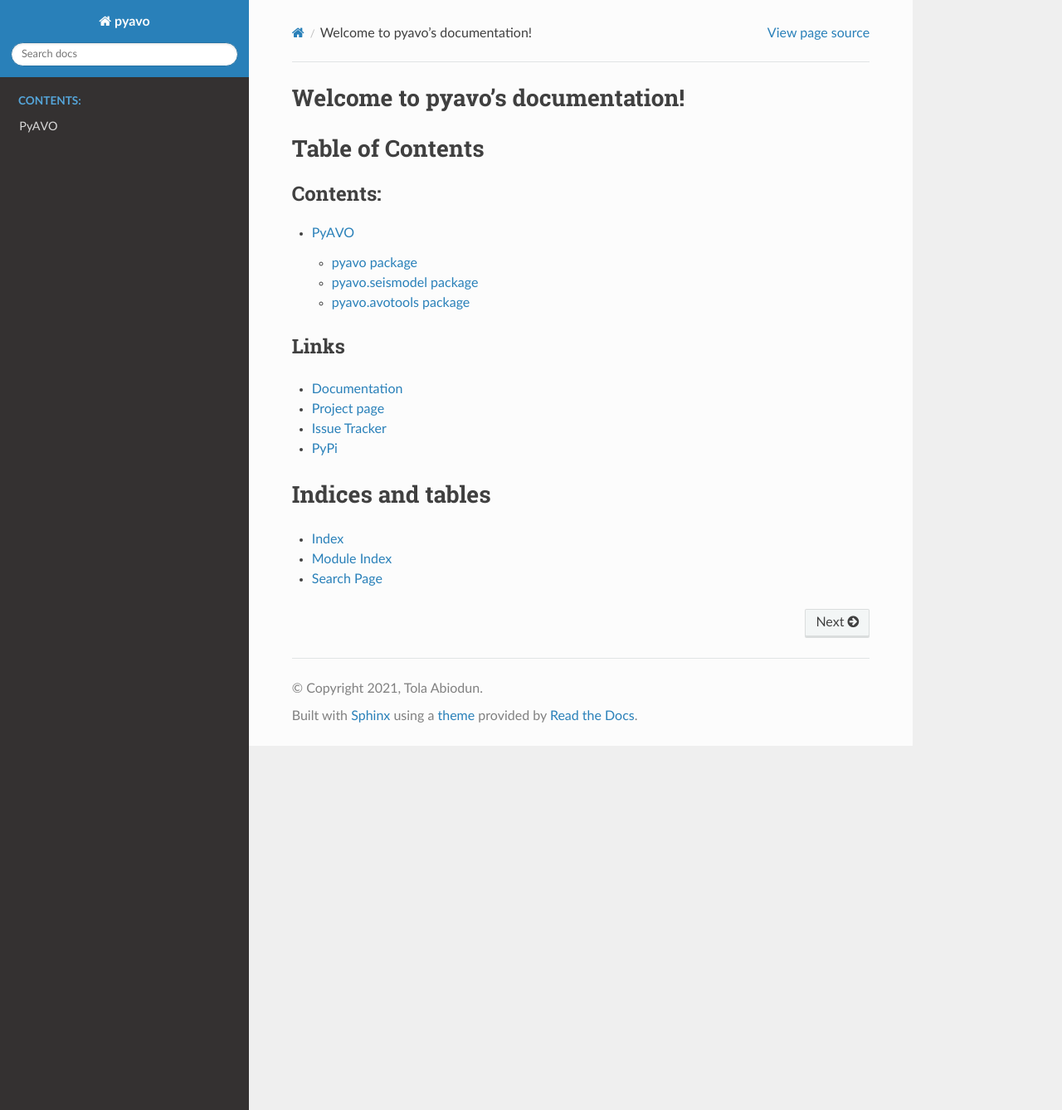
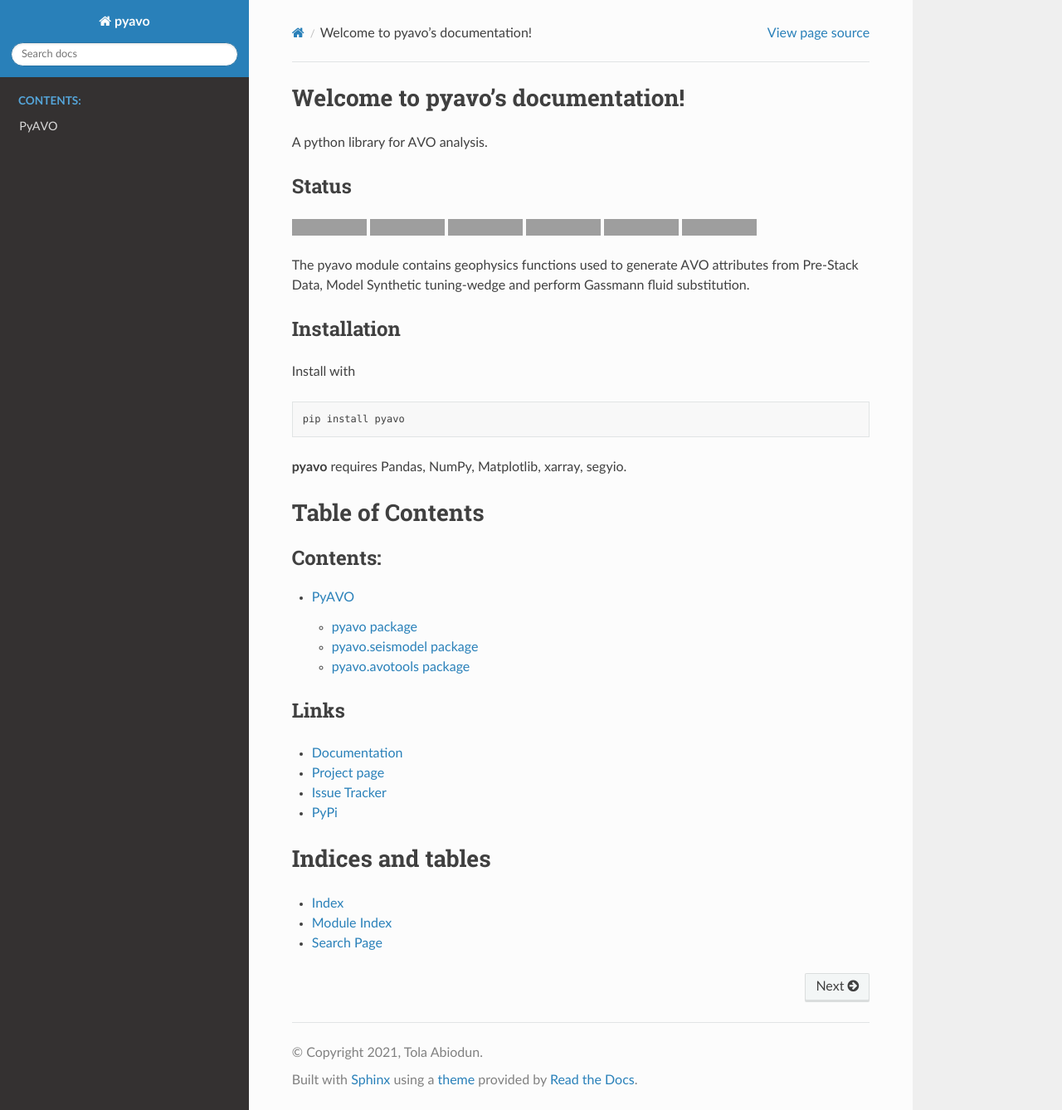
Before and after one commit to TolaAbiodun/pyavo, a Sphinx documentation site: the page built from docs/index.rst, in a window 1280 px wide and 1338 px high. Shown: the whole window at 83% size. Built offline with Sphinx 7.4.7 and the Read the Docs theme 2.0.0, drawn with Linux system fonts in a browser that asks for light colours; grey boxes are pictures that could not be loaded.

Commit message:
updated rst files

```diff
--- a/docs/index.rst
+++ b/docs/index.rst
@@ -6,8 +6,53 @@
 Welcome to pyavo's documentation!
 =================================
 .. toctree::
-   :maxdepth: 2
-	overview
+   :maxdepth: 4
+   :caption: Inroduction:
+
+A python library for AVO analysis.
+
+Status
++++++++
+
+.. image:: https://img.shields.io/travis/agile-geoscience/bruges.svg
+	:target: https://travis-ci.org/agile-geoscience/bruges
+	:alt: Travis build status
+
+.. image:: https://readthedocs.org/projects/bruges/badge/?version=latest
+	:target: https://bruges.readthedocs.io/?badge=latest
+	:alt: Documentation Status
+
+.. image:: https://img.shields.io/pypi/status/bruges.svg
+	:target: https://pypi.python.org/pypi/bruges/
+	:alt: Development status
+
+.. image:: https://img.shields.io/pypi/v/bruges.svg
+	:target: https://pypi.python.org/pypi/bruges/
+	:alt: Latest version
+
+.. image:: https://img.shields.io/pypi/pyversions/bruges.svg
+	:target: https://pypi.python.org/pypi/bruges/
+	:alt: Python version
+
+.. image:: https://img.shields.io/pypi/l/bruges.svg
+	:target: http://www.apache.org/licenses/LICENSE-2.0
+	:alt: License
+
+.. line-block::
+   The pyavo module contains geophysics functions used to generate AVO attributes from Pre-Stack Data, Model Synthetic tuning-wedge and perform Gassmann fluid substitution.
+
+
+Installation
+++++++++++++
+Install with
+
+.. code-block:: shell
+
+	pip install pyavo
+
+**pyavo** requires Pandas, NumPy, Matplotlib, xarray, segyio.
+
+
 
 Table of Contents
 =================
--- a/docs/overview.rst
+++ b/docs/overview.rst
@@ -3,6 +3,7 @@ PyAVO
 
 .. toctree::
    :maxdepth: 4
+   :caption: Inroduction:
 
 A python library for AVO analysis.
 
```
